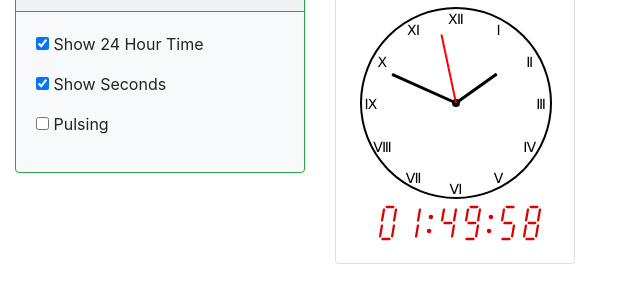
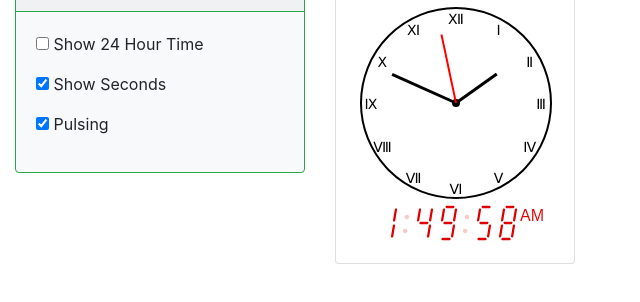
Before and after one commit to westbaystars/pbs, a plain HTML site: page world-clock/index.html in a window 1280 px wide. Shown: the part 88-390 px from the top of the page, without its empty margins (0-640 px from the left). Drawn offline with nearby package versions, Linux system fonts and the light colour scheme.

Commit message:
Changed Default Settings
Changed the default settings to 12-hour time display and pulsing being on. I just like that setting better.

```diff
--- a/world-clock/index.html
+++ b/world-clock/index.html
@@ -45,7 +45,7 @@
 										Whether or not the clock shows pulsing dividers between the parts of the time.
 								-->
 									<div class="form-group">
-										<input type="checkbox" value="show24Hour" id="show24Hour" checked />
+										<input type="checkbox" value="show24Hour" id="show24Hour" />
 										<label class="form-check-label" for="show24Hour"> Show 24 Hour Time</label>
 									</div>
 									<div class="form-group">
@@ -53,7 +53,7 @@
 										<label class="form-check-label" for="showSeconds"> Show Seconds</label>
 									</div>
 									<div class="form-group">
-										<input type="checkbox" value="showPulsing" id="pulsing" />
+										<input type="checkbox" value="showPulsing" id="pulsing" checked />
 										<label class="form-check-label" for="pulsing"> Pulsing</label>
 									</div>
 								</form>
```
